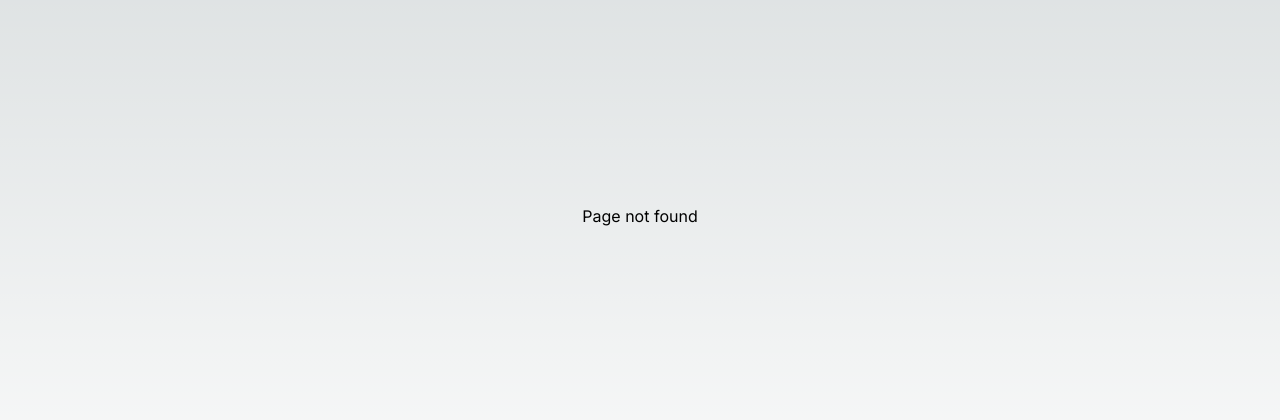
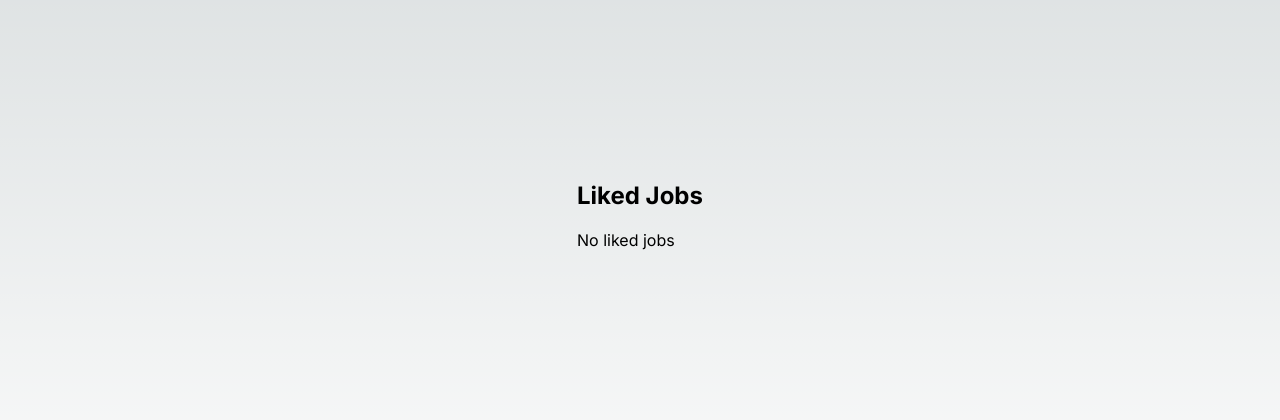
Before and after one commit to Whites4I/job-search-app, a Next.js app: page /liked in a window 1280 px wide. Before the commit this address had no page. Shown: the part 184-604 px from the top of the page. Built offline with nearby package versions, Linux system fonts and the light colour scheme.

Commit message:
feat: create page liked

```diff
--- /dev/null
+++ b/src/app/(pages)/liked/page.tsx
@@ -0,0 +1,26 @@
+import MyButton from '../../../components/button/MyButton'
+import useLikedJobs from '../../../hooks/useLikedJobs'
+
+const LikedJobs = () => {
+	const { likedJobs, removeFromLiked } = useLikedJobs()
+
+	return (
+		<div className='p-4'>
+			<h1 className='text-2xl font-bold mb-4'>Liked Jobs</h1>
+			{likedJobs.length === 0 ? (
+				<div>No liked jobs</div>
+			) : (
+				<div>
+					{likedJobs.map(job => (
+						<div key={job.id} className='p-4 border rounded shadow-md mb-4'>
+							<h2 className='text-xl font-bold'>{job.title}</h2>
+							<MyButton text='Remove' handle={removeFromLiked(job.id)} />
+						</div>
+					))}
+				</div>
+			)}
+		</div>
+	)
+}
+
+export default LikedJobs
```
